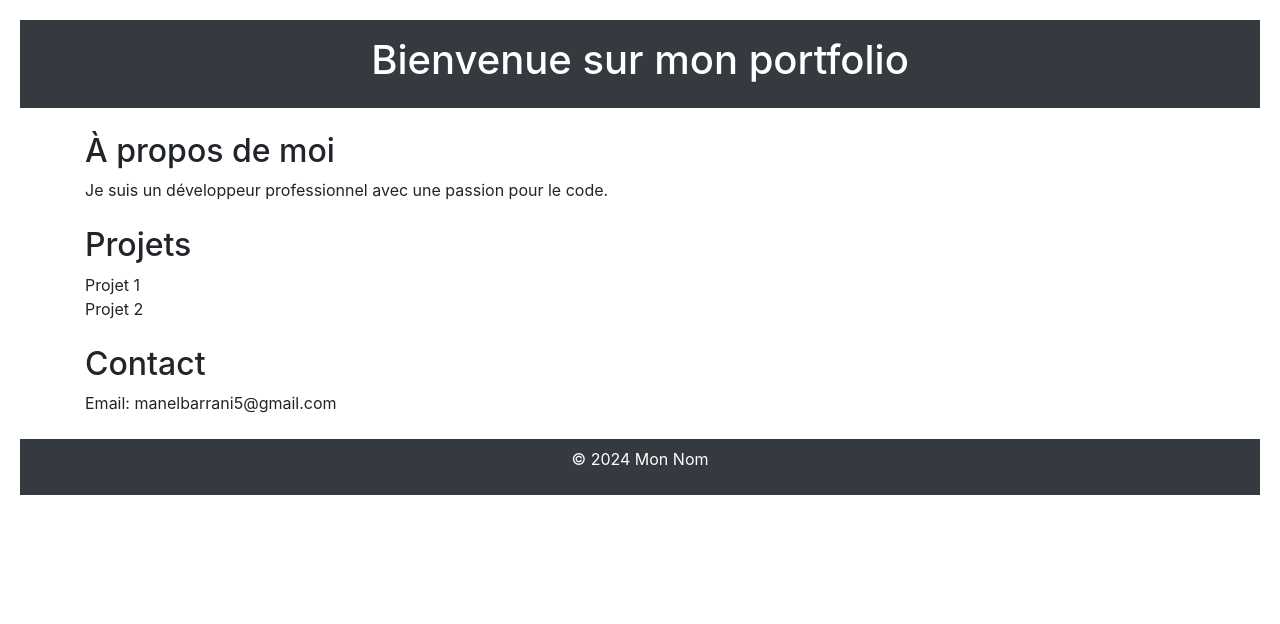
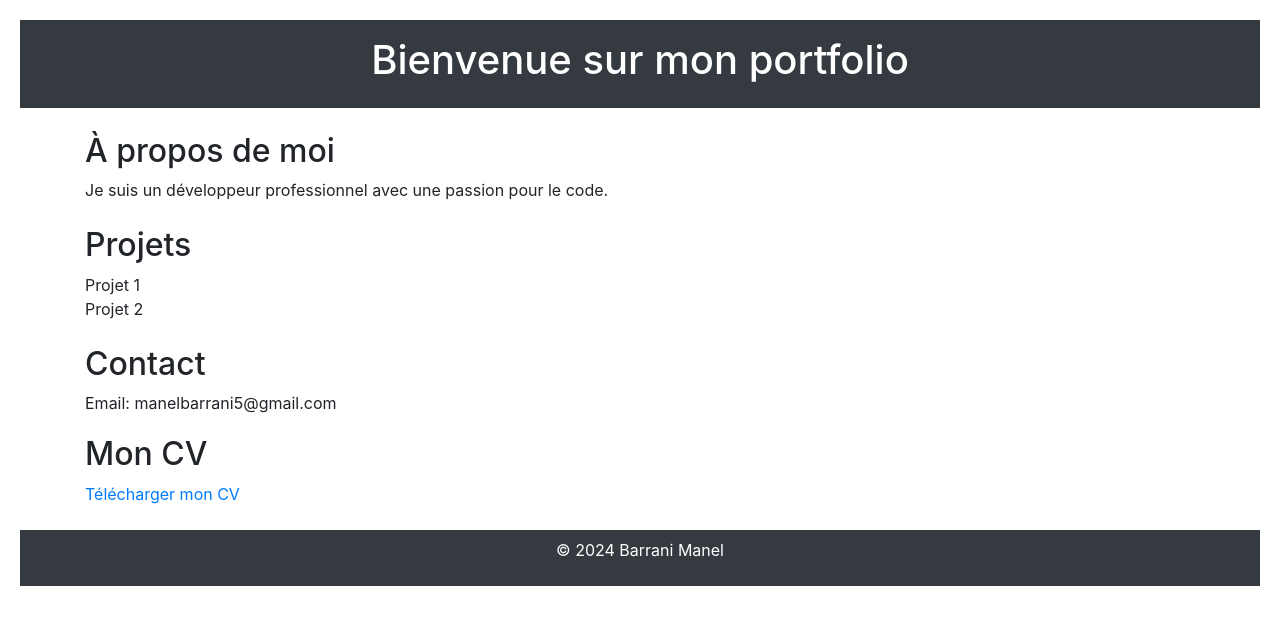
Before and after one commit to manelbarrani/portfoliomanel, a plain HTML site: page index.html in a window 1280 px wide. Drawn offline with nearby package versions, Linux system fonts and the light colour scheme.

Commit message:
ajout de la fonctionalité de telechargement de cv

```diff
--- a/index.html
+++ b/index.html
@@ -28,9 +28,14 @@
             <h2>Contact</h2>
             <p>Email: manelbarrani5@gmail.com</p>
         </section>
+        <section>
+            <h2>Mon CV</h2>
+            <a href="cv.pdf" download>Télécharger mon CV</a>
+        </section>
+
     </main>
     <footer class="bg-dark text-white text-center py-2">
-        <p>&copy; 2024 Mon Nom</p>
+        <p>&copy; 2024 Barrani Manel</p>
     </footer>
 </body>
 </html>
```
Also changed, not shown: 1 other file.
